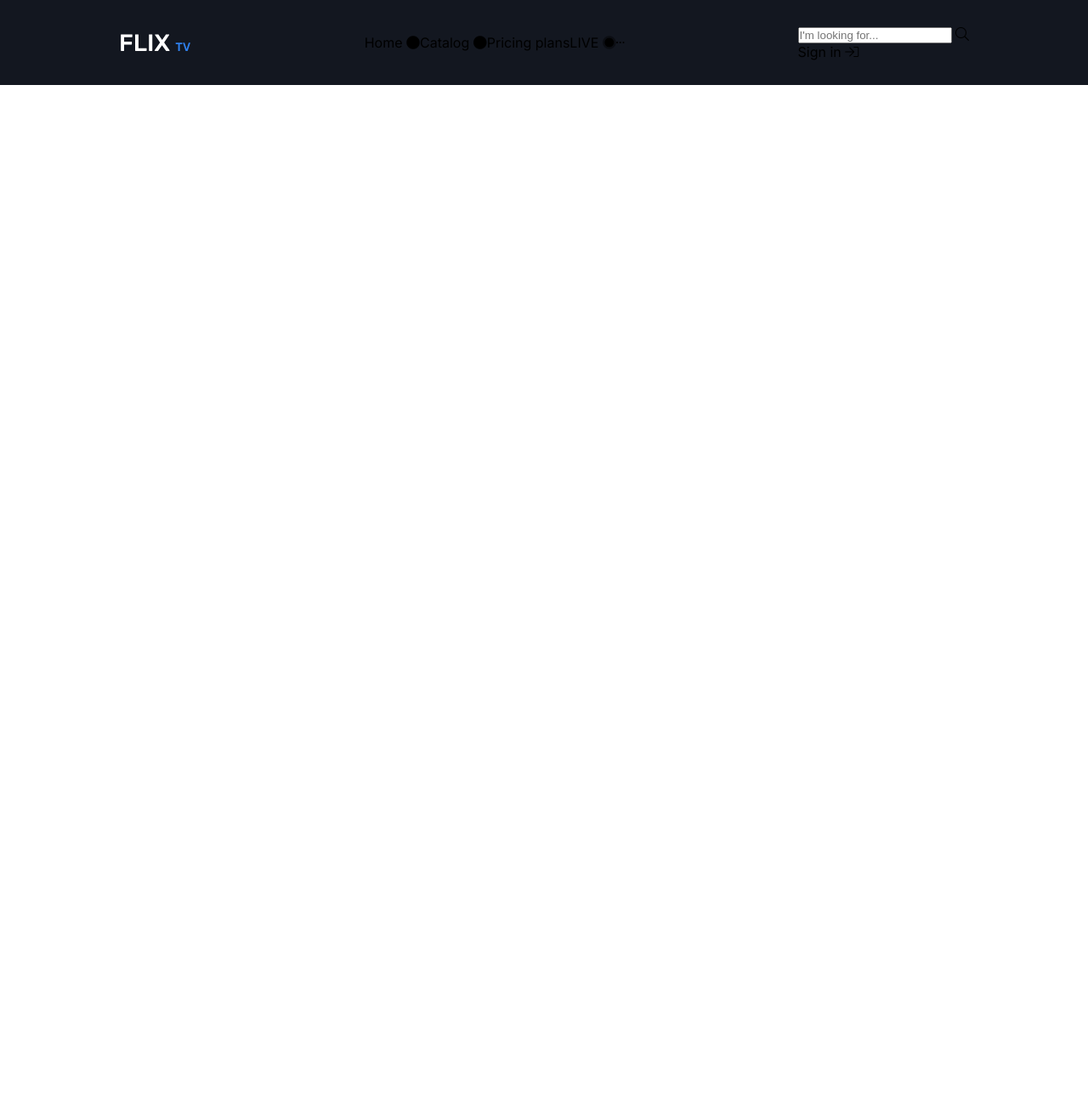
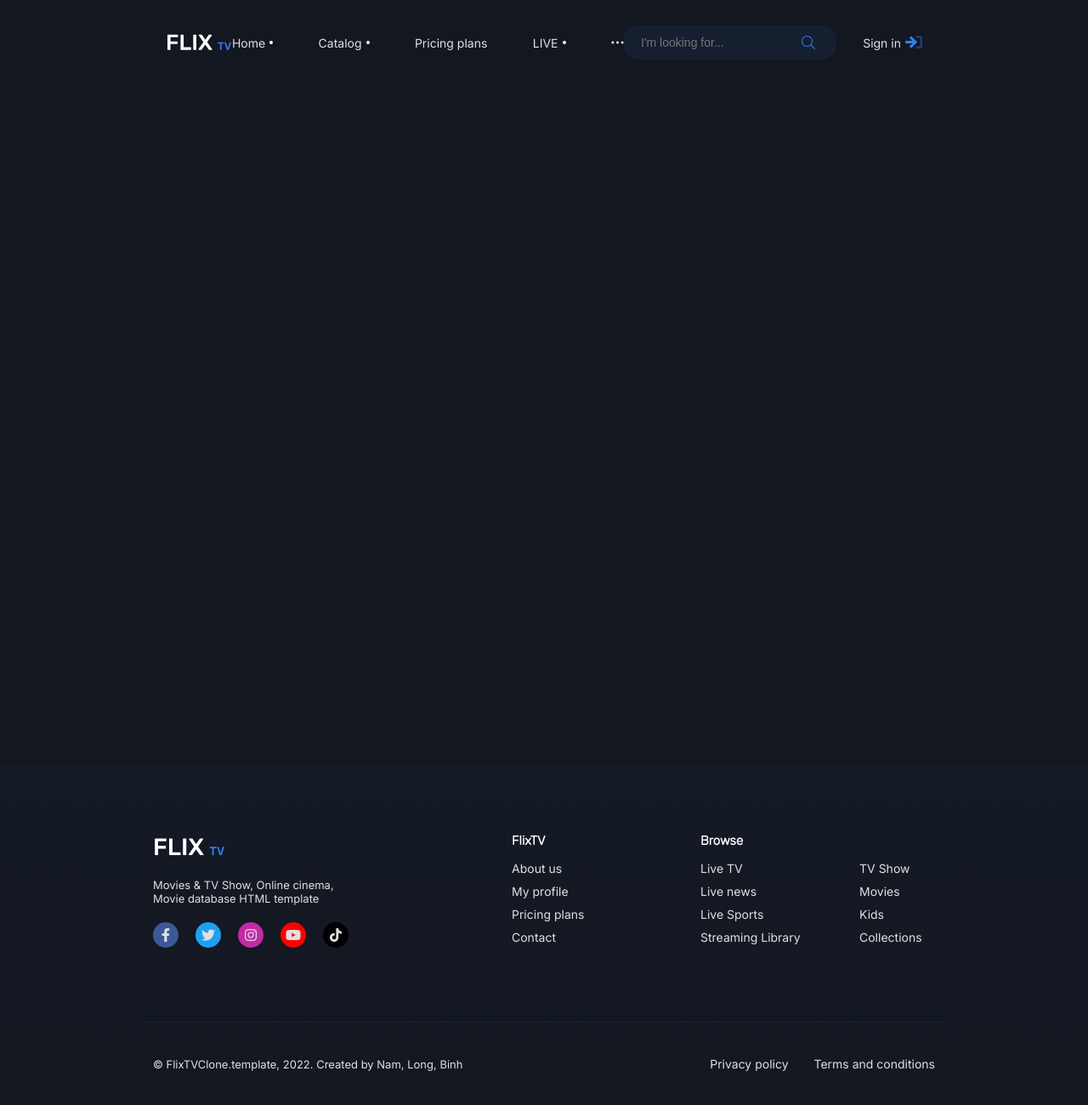
Before and after one commit to dev3h/flix-tv-clone, a plain HTML site: page index.html in a window 1280 px wide. Shown: the whole page at 85% size. Before the commit the page ends 800 px from the top, so only its background shows below. Drawn offline with Linux system fonts and the light colour scheme.

Commit message:
complete footer not responsive not fix header

```diff
--- /dev/null
+++ b/assets/css/_footer.css
@@ -0,0 +1,132 @@
+.footer {
+    position: relative;
+    padding: 4rem 0;
+    background: var(--bg-color);
+    width: 100%;
+    height: auto;
+}
+.footer .container {
+    z-index: 10;
+    position: relative;
+    height: 100%;
+}
+.footer::after {
+    content: '';
+    position: absolute;
+    top: 0;
+    left: 0;
+    z-index: 1;
+    width: 100%;
+    height: 100%;
+    background: linear-gradient(180deg, rgba(21,31,48,0.35) 0%, var(--bg-color) 100%);
+}
+.footer-main {
+    z-index: 2;
+}
+/* top-footer */
+.top-footer {
+    display: flex;
+    gap: 5rem;
+    width: 100%;
+    height: 19.2rem;
+}
+/* footer-left */
+.footer-left {
+    flex: 25%;
+    margin-top: 4rem;
+    padding: 0 1.5rem;
+    height: 100%;
+}
+.footer__tagline {
+    margin-top: 2rem;
+    color: var(--white-color);
+    font-size: 1.3rem;
+}
+.footer__social {
+    display: flex;
+    align-items: flex-end;
+    gap: 2rem;
+    width: 23rem;
+    height: 5rem;
+}
+.footer__social a {
+    display: flex;
+    justify-content: center;
+    align-items: center;
+    width: 3rem;
+    height: 3rem;
+    border-radius: 50%;
+    color: var(--white-color);
+}
+.footer__social a:nth-child(1) {
+    background: #3b5998;
+}
+.footer__social a:nth-child(2) {
+    background: #1da1f2;
+}
+.footer__social a:nth-child(3) {
+    background:  #c32aa3;
+}
+.footer__social a:nth-child(4) {
+    background: #ff0000;
+}
+.footer__social a:nth-child(5) {
+    background: #010101;
+}
+/* footer-right */
+.footer-right {
+    flex: 75%;
+}
+.footer-right {
+    display: flex;
+    margin-left: 11.2rem;
+    margin-top: 4rem;
+    height: 100%;
+}
+.footer-col {
+    padding: 0 1.5rem;
+    width: 22.2rem;
+    height: 100%;
+}
+.footer-col:nth-child(2) {
+    width: 38.4rem;
+}
+.footer__title {
+    margin-bottom: 1.5rem;
+    color: #fff;
+    font-size: 1.5rem;
+    font-family: var(--second-font);
+}
+.footer__nav {
+    display: grid;
+    grid-template-columns: 1fr;
+    gap: 1rem 3rem;
+    width: 19.2rem;
+}
+.footer__nav a {
+    font-size: 1.4rem;
+}
+.footer__group {
+    display: flex;
+    width: 100%;
+    gap: 2rem;
+}
+/* bottom-footer */
+.bottom-footer {
+    display: flex;
+    justify-content: space-between;
+    align-items: center;
+    border-top: 1px solid rgba(47,128,237,0.1);
+    margin-top: 7rem;
+    padding: 4rem 1.5rem 0;
+    color: var(--white-color);
+}
+.footer__copyright {
+    font-size: 1.3rem;
+}
+.footer__links {
+    display: flex;
+    align-items: center;
+    gap: 3rem;
+    font-size: 1.4rem;
+}
--- a/assets/css/_global.css
+++ b/assets/css/_global.css
@@ -1,6 +1,22 @@
 .container {
-    max-width: 1330px;
-    padding: 0 1.5rem;
-    margin: 0 9.5rem;
-    overflow-x: hidden;
+  max-width: 133rem;
+  padding: 0 1.5rem;
+  margin: 0 9.5rem;
+  overflow-x: hidden;
 }
+::-webkit-scrollbar {
+  width: 1.2rem;
+  background: var(--bg-shape);
+}
+::-webkit-scrollbar-thumb {
+  border-radius: 0.6rem;
+  background: linear-gradient(transparent, #00c6ff);
+}
+::-webkit-scrollbar-thumb:hover {
+  background: linear-gradient(transparent, #0073ffbd);
+}
+@media (max-width: 1439px) {
+  .container {
+    margin: 0 15rem;
+  }
+}
--- a/assets/css/_header.css
+++ b/assets/css/_header.css
@@ -11,9 +11,94 @@
   height: 100px;
   padding: 0 3rem;
 }
+/* menu */
 .header .menu {
   display: flex;
+  justify-content: space-between;
+  /* gap: 6rem; */
+  width: 50.3rem;
+  height: 100%;
 }
-.header .menu .sub-menu {
+.header .menu .menu__item {
+  color: var(--white-color);
+  font-size: 1.4rem;
+  cursor: pointer;
+  transition: 0.3s ease-in-out;
+}
+.header .menu .menu__item:hover {
+  color: var(--pri-color);
+}
+.menu > .menu__item {
+  position: relative;
+  display: flex;
+  align-items: center;
+  gap: 0.5rem;
+}
+.menu > .menu__item:nth-last-of-type(2) a {
+  display: flex;
+  align-items: center;
+  gap: 0.5rem;
+}
+.menu span {
+  display: inline-block;
+  width: 0.4rem;
+  height: 0.4rem;
+  border-radius: 50%;
+  background: #fff;
+}
+.menu-link--more {
+  font-size: 2.4rem;
+  cursor: pointer;
+}
+ul.menu > .menu__item > .sub-menu {
   display: none;
 }
+/* header__action */
+.header__action {
+  display: flex;
+  justify-content: space-between;
+  width: 38.3rem;
+  height: 100%;
+}
+.header__form {
+  position: relative;
+  width: 25rem;
+  height: 100%;
+  display: flex;
+  align-items: center;
+}
+#header__form-input {
+  position: absolute;
+  display: inline-block;
+  width: 100%;
+  height: 4rem;
+  padding: 0 6rem 0 2rem;
+  border-radius: 1.6rem;
+  background: var(--bg-shape);
+  color: #fff;
+  font-size: 1.4rem;
+  line-height: 2.4rem;
+}
+.header__search {
+  position: absolute;
+  right: 10%;
+  color: var(--pri-color);
+  cursor: pointer;
+  transition: 0.5s ease-in-out;
+}
+.header__search:hover {
+  color: #fff;
+}
+.header__user {
+  display: flex;
+  align-items: center;
+  gap: 0.5rem;
+}
+.header__user span {
+  color: var(--white-color);
+  font-size: 1.4rem;
+}
+.header__user i {
+  color: var(--pri-color);
+  font-size: 2rem;
+}
--- a/assets/css/_reset.css
+++ b/assets/css/_reset.css
@@ -9,6 +9,7 @@ img {
 }
 input {
     outline: none;
+    border: none;
 }
 a {
     text-decoration: none;
--- a/assets/css/_typography.css
+++ b/assets/css/_typography.css
@@ -1,8 +1,15 @@
-@import url('https://fonts.googleapis.com/css2?family=Inter&display=swap');
+@import url("https://fonts.googleapis.com/css2?family=Inter&family=Rubik:wght@300&display=swap");
 html {
-    font-size: 62.5%;
+  font-size: 62.5%;
 }
 body {
-    font-size: 1.6rem;
-    font-family: var(--pri-font);
+  font-size: 1.6rem;
+  font-family: var(--pri-font);
 }
+a {
+  color: var(--white-color);
+}
+a:hover {
+  color: var(--pri-color);
+  transition: 0.3s ease-in-out;
+}
--- a/assets/css/_variables.css
+++ b/assets/css/_variables.css
@@ -2,5 +2,7 @@
     --bg-color: #131720;
     --bg-shape: #151f30;
     --pri-color: #2f80ed;
+    --white-color: #e0e0e0;
     --pri-font: 'Inter', sans-serif;
+    --second-font: 'Rubik', sans-serif;
 }
--- a/assets/css/app.css
+++ b/assets/css/app.css
@@ -3,3 +3,4 @@
 @import '_global.css';
 @import '_typography.css';
 @import '_header.css';
+@import '_footer.css';
--- a/index.html
+++ b/index.html
@@ -19,9 +19,10 @@
             </a>
             <!-- menu -->
             <ul class="menu">
+              <!-- Home -->
               <li class="menu__item">
                 Home
-                <i class="fas fa-circle"></i>
+                <span class="circle"></span>
                 <ul class="sub-menu">
                   <li class="menu__item">
                     <a href="#">Home style 1</a>
@@ -34,9 +35,10 @@
                   </li>
                 </ul>
               </li>
+              <!-- Catalog -->
               <li class="menu__item">
                 Catalog
-                <i class="fas fa-circle"></i>
+                <span class="circle"></span>
                 <ul class="sub-menu">
                   <li class="menu__item"><a href="#">Catalog</a></li>
                   <li class="menu__item">
@@ -55,15 +57,17 @@
                   <li class="menu__item"><a href="#">Details style 5</a></li>
                 </ul>
               </li>
+              <!-- Pricing plans -->
               <li class="menu__item"><a href="#">Pricing plans</a></li>
+              <!-- Live -->
               <li class="menu__item">
                 <a href="#">
                   LIVE
-                  <i class="fad fa-circle"></i>
+                  <span class="circle circle--stream"></span>
                 </a>
               </li>
               <li class="menu__item">
-                <i class="fal fa-ellipsis-h"></i>
+                <i class="fal fa-ellipsis-h menu-link--more"></i>
                 <ul class="sub-menu">
                   <li class="menu__item"><a href="#">About us</a></li>
                   <li class="menu__item"><a href="#">Profile</a></li>
@@ -83,24 +87,97 @@
               <form class="header__form">
                 <input
                   type="text"
-                  id="header-form-input"
+                  id="header__form-input"
                   placeholder="I'm looking for..."
                 />
-                <label for="header-form-input" class="header__search">
+                <label for="header__form-input" class="header__search">
                   <i class="fal fa-search"></i>
                 </label>
               </form>
               <a href="#" class="header__user">
                 <span>Sign in</span>
-                <i class="fal fa-sign-in"></i>
+                <i class="fad fa-sign-in"></i>
               </a>
             </div>
           </div>
         </div>
       </header>
       <!-- end header -->
-      <main class="main"></main>
-      <footer class="footer"></footer>
+      <main
+        class="main"
+        style="min-height: 100vh; background: var(--bg-color)"
+      ></main>
+      <footer class="footer">
+        <div class="container">
+          <div class="footer-main">
+            <div class="top-footer">
+              <div class="footer-left">
+                <div class="footer__flixtv">
+                  <img src="./assets/images/logo.svg" alt="logo" />
+                </div>
+                <p class="footer__tagline">
+                  Movies & TV Show, Online cinema, <br />
+                  Movie database HTML template
+                </p>
+                <div class="footer__social">
+                  <a href="#"><i class="fab fa-facebook-f"></i></a>
+                  <a href="#"><i class="fab fa-twitter"></i></a>
+                  <a href="#"><i class="fab fa-instagram"></i></a>
+                  <a href="#"><i class="fab fa-youtube"></i></a>
+                  <a href="#"><i class="fab fa-tiktok"></i></a>
+                </div>
+              </div>
+              <div class="footer-right">
+                <div class="footer-col">
+                  <h6 class="footer__title">FlixTV</h6>
+                  <div class="footer__nav">
+                    <a href="#">About us</a>
+                    <a href="#">My profile</a>
+                    <a href="#">Pricing plans</a>
+                    <a href="#">Contact</a>
+                  </div>
+                </div>
+                <div class="footer-col">
+                  <h6 class="footer__title">Browse</h6>
+                  <div class="footer__group">
+                    <div class="footer__nav">
+                      <a href="#">Live TV</a>
+                      <a href="#">Live news</a>
+                      <a href="#">Live Sports</a>
+                      <a href="#">Streaming Library</a>
+                    </div>
+                    <div class="footer__nav">
+                      <a href="#">TV Show</a>
+                      <a href="#">Movies</a>
+                      <a href="#">Kids</a>
+                      <a href="#">Collections</a>
+                    </div>
+                  </div>
+                </div>
+                <div class="footer-col">
+                  <h6 class="footer__title">Help</h6>
+                  <div class="footer__nav">
+                    <a href="#">Account & Billing</a>
+                    <a href="#">Plans & Pricing</a>
+                    <a href="#">Supported devices</a>
+                    <a href="#">Accessibility</a>
+                  </div>
+                </div>
+              </div>
+            </div>
+            <div class="bottom-footer">
+              <small class="footer__copyright">
+                © FlixTVClone.template, 2022. Created by
+                <a href="#">Nam, Long, Binh</a>
+              </small>
+              <div class="footer__links">
+                <a href="#">Privacy policy</a>
+                <a href="#">Terms and conditions</a>
+              </div>
+            </div>
+          </div>
+        </div>
+      </footer>
     </div>
     <script type="module" src="./js/main.js"></script>
   </body>
```
